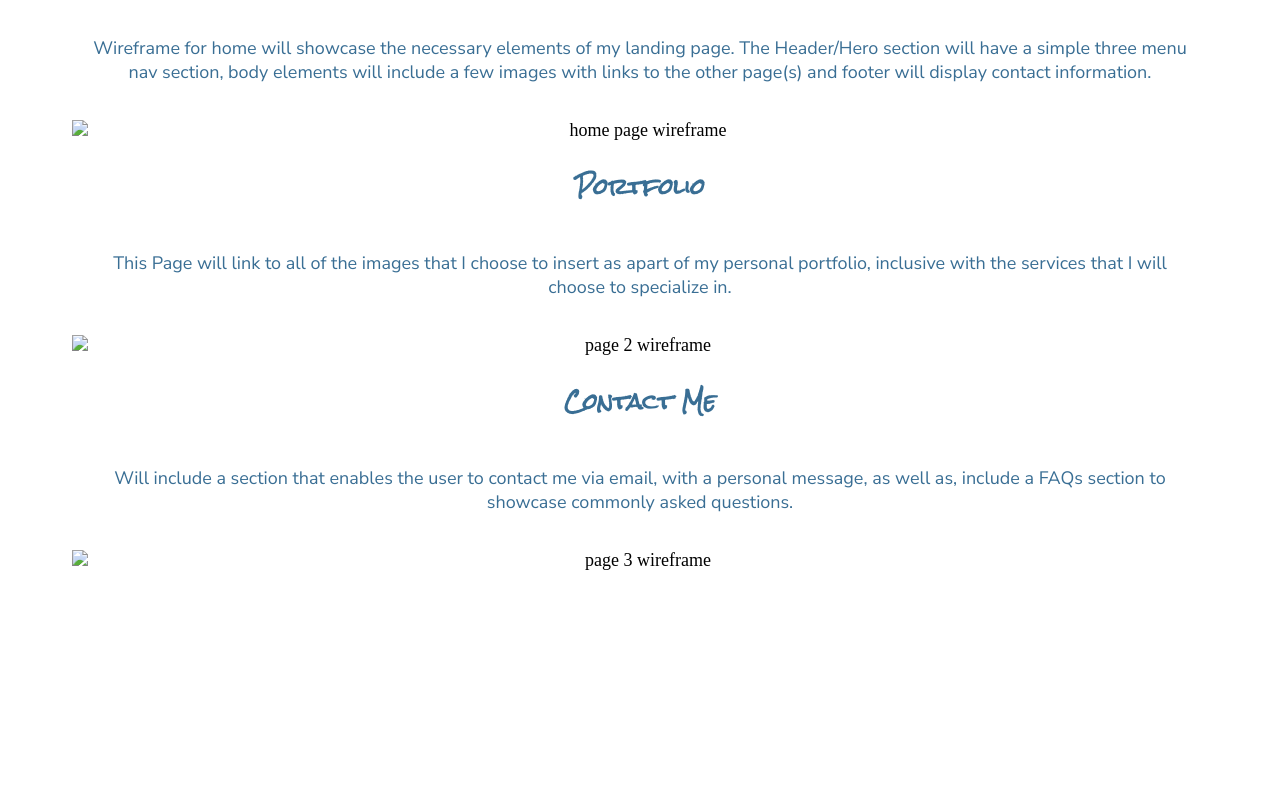
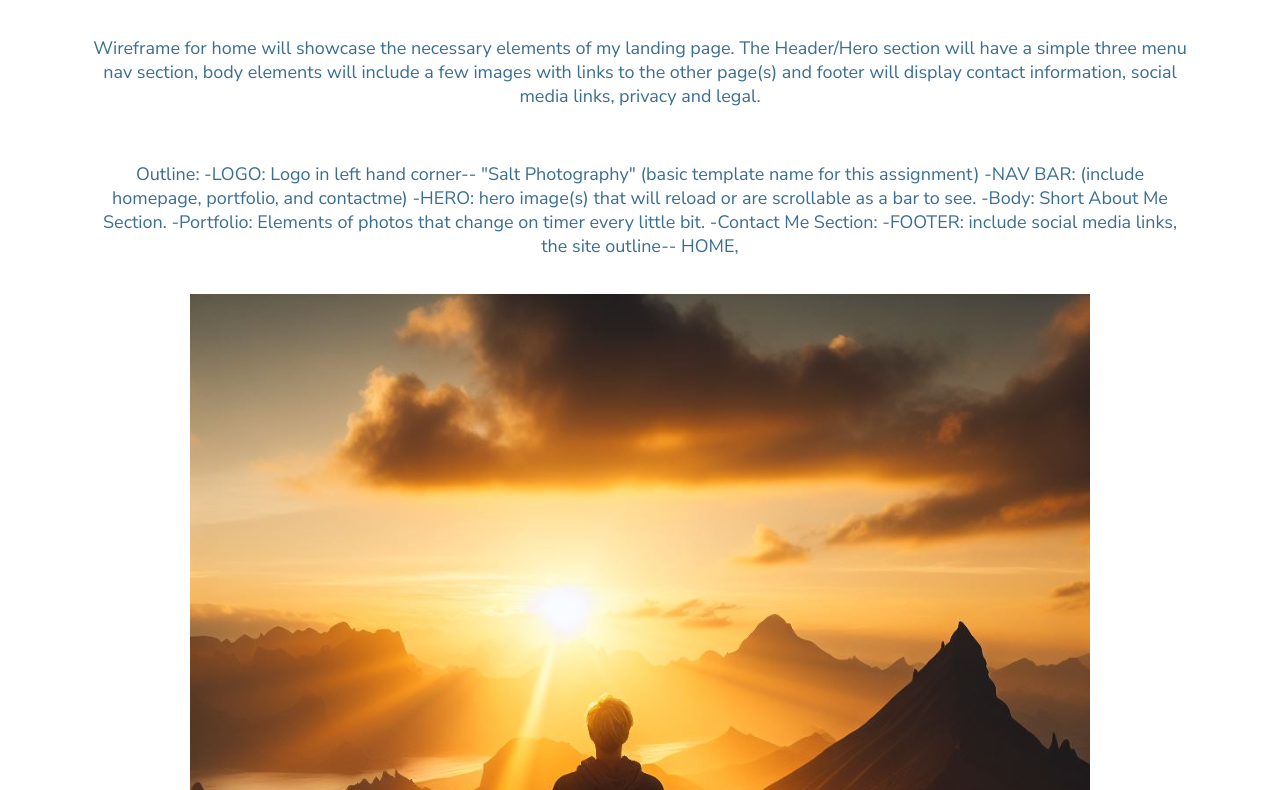
Before and after one commit to congardiner/portfolio, a plain HTML site: page site-plan.html in a window 1280 px wide. Shown: the part 4630-5420 px from the top of the page. Before the commit the page ends 5273 px from the top, so only its background shows below. Drawn offline with Linux system fonts and the light colour scheme.

Commit message:
Updated the site plan.

```diff
--- a/site-plan.html
+++ b/site-plan.html
@@ -121,9 +121,9 @@
       <h2>
         Content
       </h2>
-      <h3>Home page</h3>
+      <h3>Home Landing Page</h3>
       <p>
-        [Written copy for the home page here]
+        to be edited with the site map (framework mockup!)
       </p>
       <p>Images for the Home page</p>
         <img src="#" alt="image for homepage">
@@ -157,21 +157,62 @@
 
       <h3>Home</h3>
       <p>
-        Wireframe for home will showcase the necessary elements of my landing page. The Header/Hero section will have a simple three menu nav section, body elements will include a few images with links to the other page(s) and footer will display contact information.
+        Wireframe for home will showcase the necessary elements of my landing page. The Header/Hero section will have a simple three menu nav section, body elements will include a few images with links to the other page(s) and footer will display contact information, social media links, privacy and legal.
       </p>
-      <img src="#" alt="home page wireframe">
+      <p>
+        Outline:
+        -LOGO: Logo in left hand corner-- "Salt Photography" (basic template name for this assignment)
+        -NAV BAR: (include homepage, portfolio, and contactme)
+        -HERO: hero image(s) that will reload or are scrollable as a bar to see.
+        -Body: Short About Me Section.
+        -Portfolio: Elements of photos that change on timer every little bit.
+        -Contact Me Section:
+        -FOOTER: include social media links, the site outline-- HOME,
+
+      </p>
+      <img src="images/Designer.png" alt="image of a man staring into the horizon while on a mountain valley peak, with sunlight casting beams all around him.">
 
       <h3>Portfolio</h3>
       <p>
         This Page will link to all of the images that I choose to insert as apart of my personal portfolio, inclusive with the services that I will choose to specialize in.
+        -header Salt Photography
+        The Outline for text will include:
+        hero: -scrollable images that slide dynamically with the user, showcasing style, and dramatic imagery.
+        -will include alittle about me section:
+        "Insert the content here."
+        -footer will include the same elements of the homepage and other site.
       </p>
-      <img src="#" alt="page 2 wireframe">
+      <img src="images/astrophotography_image.jpg" alt="portfolio picture of a nightime sky capturing the stars">
 
       <h3>Contact Me</h3>
       <p>
         Will include a section that enables the user to contact me via email, with a personal message, as well as, include a FAQs section to showcase commonly asked questions.
+
+        Example of this in text:
+
+        Thank you for your interest in Salt Photography! We try to respond to inquiries within 24-48 hours, please check your spam or junk folder, as sometimes our emails will land there instead of within 'primary or main'. Can't wait to see what you have to say!
+        Contact Form--
+        name:
+        email:
+        desired-date:
+        location:
+        message:
+        how did you hear about us?:
+        send:
+
+        Image of myself, wielding my camera, with perhaps a few others of some of my other shots in the background.
+
+        Contact Form (basic information, that will be routed to probably a calendarly link, or just a basic fill out this form, sends it to me and then I can contact the client within 1-2 business days on my own end).
+
+        FAQ:
+
+        A. How long are photoshots typically, what should I expect? For portraits, anticipate for 45 minutes to an hour. Other projects may vary, but will coordinate beforehand.
+        B. Do I need to release printing rights?
+        C. What is the turn around time like? 1-2 weeks deliverable via smugmug which will provide you a gallery with the option to download your photos, purchase prints, and rights to do are granted therein.
+        D. What’s required to make a reservation? Signage of the disclosure and deposit.
+        E. How do I get started? Simply click contact, fill out the dets and lets get collaberating in the real life.
       </p>
-      <img src="#" alt="page 3 wireframe">
+      <img src="images/golden_hour_image.jpg" alt="image of the sunset at golden hour with mountains in the foreground">
     </main>
 
 
```
Also changed, not shown: images/Designer.png (added), images/astrophotography_image.jpg (added), images/footer_design_idea.png (added), images/golden_hour_image.jpg (added).
